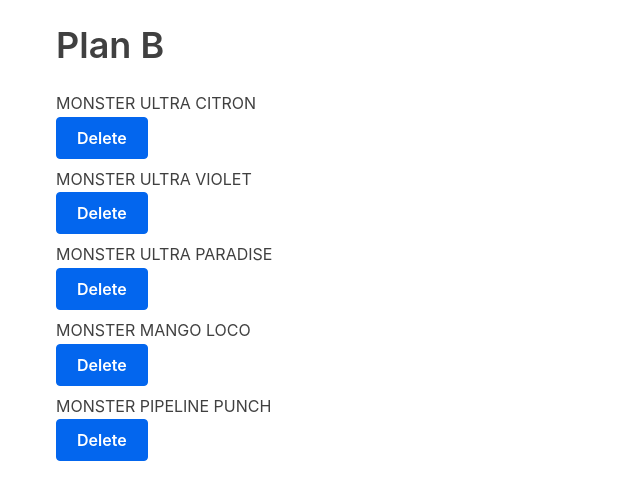
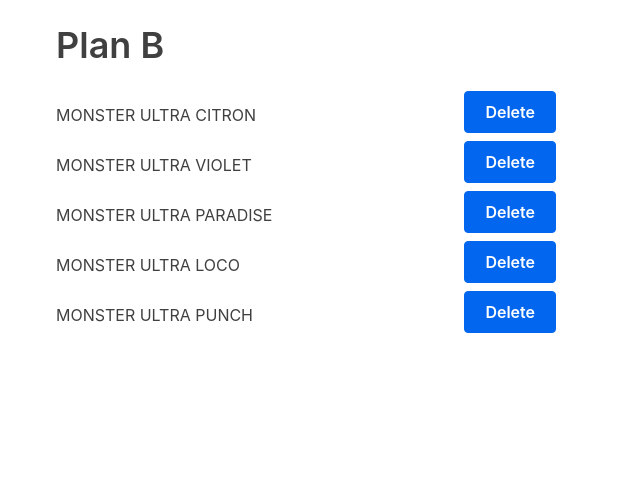
Before and after one commit to soonh1/React, a React (Create React App) app in the folder learning/: page / in a window 1280 px wide. Shown: the top 500 px of the page, without its empty margins (0-640 px from the left). Built offline with nearby package versions, Linux system fonts and the light colour scheme; the HTML template or start-up script is replaced by a standard one.

Commit message:
Delete updated

```diff
--- a/learning/src/App.js
+++ b/learning/src/App.js
@@ -36,12 +36,31 @@
           },
     ],
     lists: [
-        'MONSTER ULTRA CITRON',
-        'MONSTER ULTRA VIOLET',
-        'MONSTER ULTRA PARADISE',
-        'MONSTER MANGO LOCO',
-        'MONSTER PIPELINE PUNCH',
-
+        // 'MONSTER ULTRA CITRON',
+        // 'MONSTER ULTRA VIOLET',
+        // 'MONSTER ULTRA PARADISE',
+        // 'MONSTER MANGO LOCO',
+        // 'MONSTER PIPELINE PUNCH',
+        {
+            id: 0,
+            name: 'MONSTER ULTRA CITRON'
+        },
+        {
+            id: 1,
+            name: 'MONSTER ULTRA VIOLET'
+        },
+        {
+            id: 2,
+            name: 'MONSTER ULTRA PARADISE'
+        },
+        {
+            id: 3,
+            name: 'MONSTER ULTRA LOCO'
+        },
+        {
+            id: 4,
+            name: 'MONSTER ULTRA PUNCH'
+        },
     ],
     }
     removeCharacter = (index) => {
--- a/learning/src/Components/List.js
+++ b/learning/src/Components/List.js
@@ -1,13 +1,14 @@
-import React, { Component } from 'react'
+import React, { Component, Fragment } from 'react'
+import '../Css/list.css';
 
 const ListItem = (props) => {
     const renderlist = props.listData.map((item, index) => {
      return (
-        <><div key={index}>{item}</div><button onClick={() => props.removeList(index)}>Delete</button></>
+        <li key={index}>{item.name}<button onClick={() => props.removeList(index)}>Delete</button></ li>
      )
     })
     return (
-        <div>{renderlist}</div>
+        <ul className='listItem'>{renderlist}</ul>
     )
 }
 
--- /dev/null
+++ b/learning/src/Css/list.css
@@ -0,0 +1,15 @@
+ul {
+    list-style-type: none;
+    margin: 0;
+    padding: 0;
+}
+
+.listItem {
+    width: 500px;
+}
+
+.listItem > li {
+    display: flex;
+    align-items: center;
+    justify-content: space-between;
+}
```
Also changed, not shown: learning/src/App.css (deleted, +0 -38 lines).
